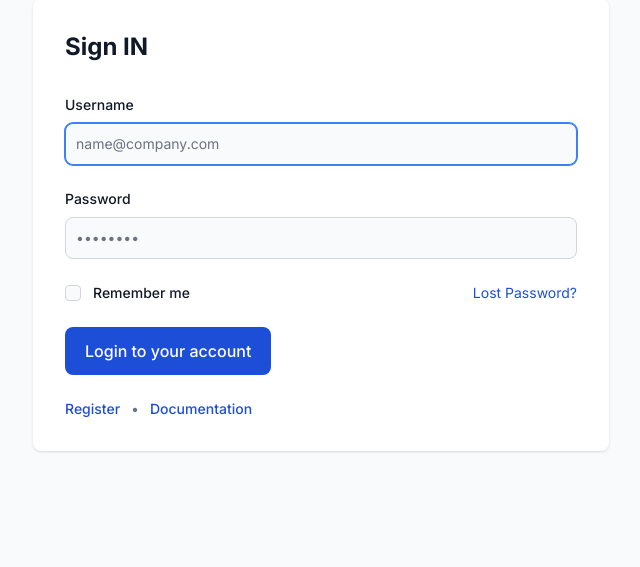
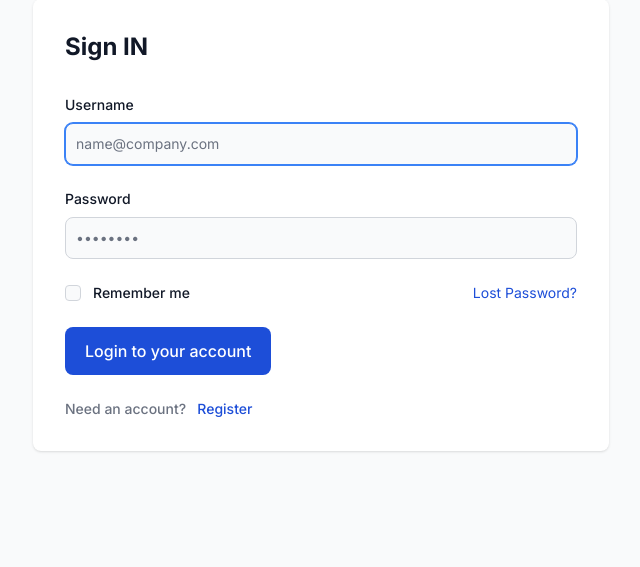
Before and after one commit to tobiaghiraldini/musicchartsai, a Django app: page /users/signin/ in a window 1280 px wide. Shown: the part 233-800 px from the top of the page, without its empty margins (319-959 px from the left). Run offline with Django 4.2, Linux system fonts and the light colour scheme; parts of the project's set-up code (start-up, migrations or seed data) failed here and were passed over; some libraries are stand-ins or nearby versions.

Commit message:
fix: template links

```diff
--- a/templates/authentication/sign-in.html
+++ b/templates/authentication/sign-in.html
@@ -47,10 +47,9 @@
                 </div>
                 <button type="submit" class="w-full px-5 py-3 text-base font-medium text-center text-white bg-primary-700 rounded-lg hover:bg-primary-800 focus:ring-4 focus:ring-primary-300 sm:w-auto dark:bg-primary-600 dark:hover:bg-primary-700 dark:focus:ring-primary-800">Login to your account</button>
                 <div class="text-sm font-medium text-gray-500 dark:text-gray-400">
+                    Need an account?
+                    &nbsp;
                     <a href="{% url "signup" %}" class="text-primary-700 hover:underline dark:text-primary-500">Register</a>
-                    &nbsp; &bull; &nbsp;
-                    <a href="{% url "docs" %}"
-                       class="text-primary-700 hover:underline dark:text-primary-500">Documentation</a>
                 </div>
             </form>
         </div>
```
Also changed, not shown: 1 other file.
